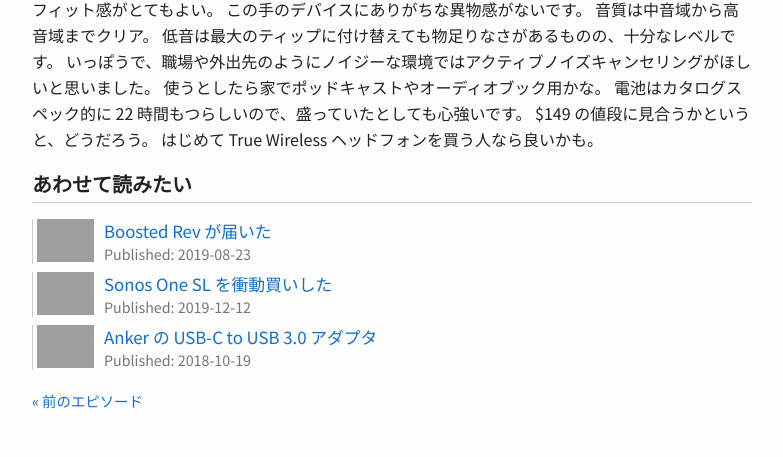
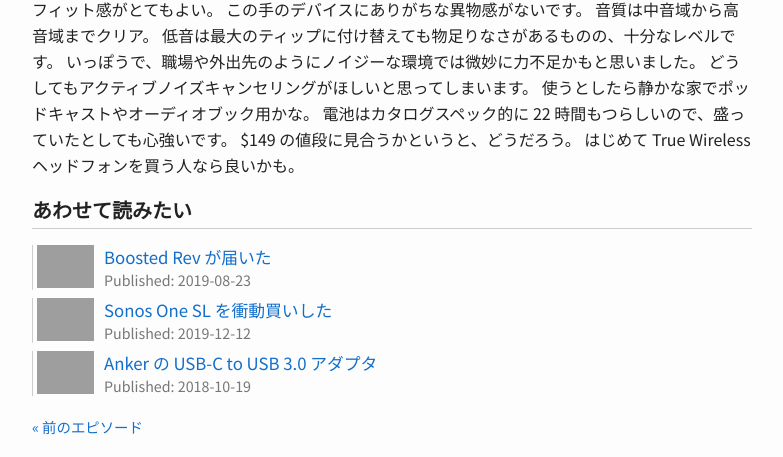
Before and after one commit to toru/ep.torumk.com, a Jekyll site: the page built from _posts/2020-02-12-samsung-galaxy-buds-plus.md, in a window 1280 px wide. Shown: the part 750-1207 px from the top of the page, without its empty margins (248-1031 px from the left). Built offline with Jekyll 4.4.1, drawn with Linux system fonts in a browser that asks for light colours; before the commit the page ends 1181 px from its top, so only the background shows below that; grey boxes are pictures that could not be loaded.

Commit message:
posts: elaborate on noise canceling

```diff
--- a/_posts/2020-02-12-samsung-galaxy-buds-plus.md
+++ b/_posts/2020-02-12-samsung-galaxy-buds-plus.md
@@ -23,8 +23,9 @@ permalink: /samsung-galaxy-buds-plus
 この手のデバイスにありがちな異物感がないです。
 音質は中音域から高音域までクリア。
 低音は最大のティップに付け替えても物足りなさがあるものの、十分なレベルです。
-いっぽうで、職場や外出先のようにノイジーな環境ではアクティブノイズキャンセリングがほしいと思いました。
-使うとしたら家でポッドキャストやオーディオブック用かな。
+いっぽうで、職場や外出先のようにノイジーな環境では微妙に力不足かもと思いました。
+どうしてもアクティブノイズキャンセリングがほしいと思ってしまいます。
+使うとしたら静かな家でポッドキャストやオーディオブック用かな。
 電池はカタログスペック的に 22 時間もつらしいので、盛っていたとしても心強いです。
 $149 の値段に見合うかというと、どうだろう。
 はじめて True Wireless ヘッドフォンを買う人なら良いかも。
```
